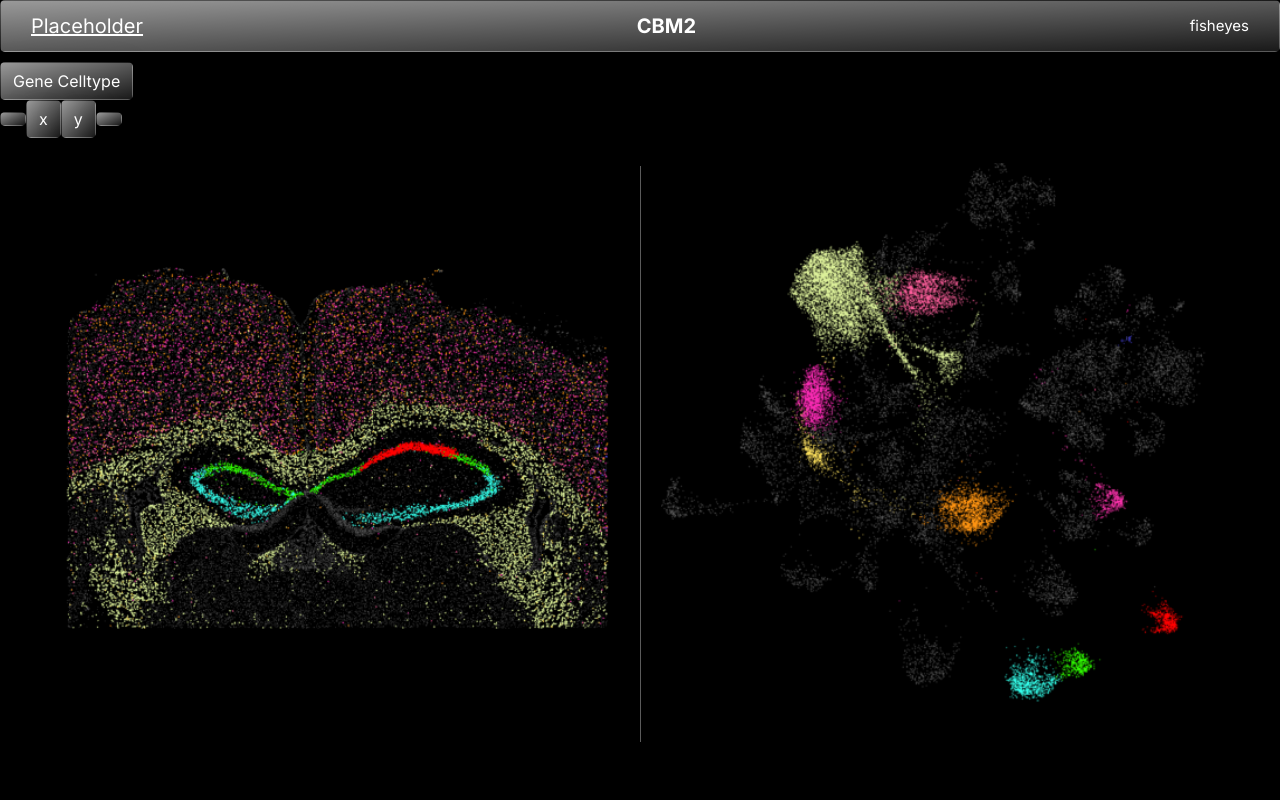
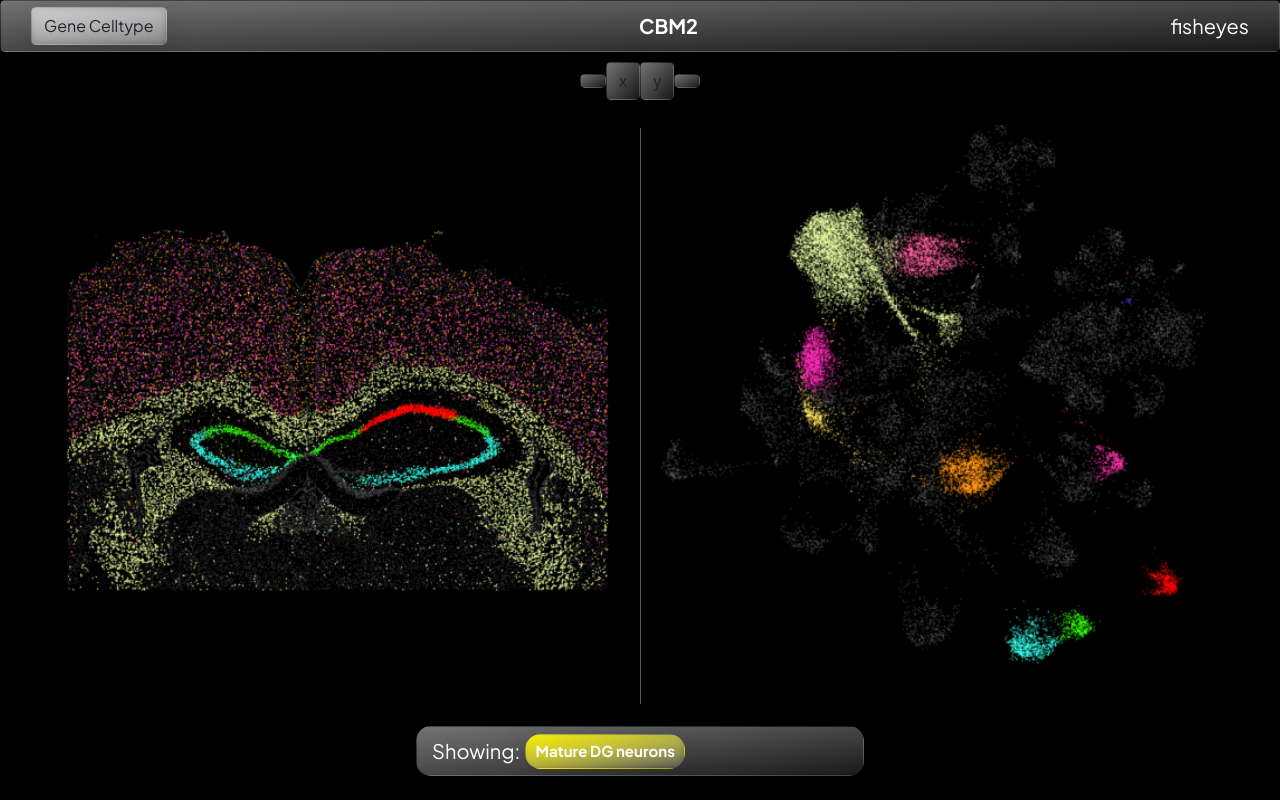
Before and after one commit to serrachow/fishies, a React (Create React App) app in the folder frontend/: page / in a window 1280 px wide. Built offline with nearby package versions, Linux system fonts and the light colour scheme.

Commit message:
Add bottom bar for showing which genes are active and tweak glassmorphism style again

```diff
--- a/frontend/public/index.html
+++ b/frontend/public/index.html
@@ -4,8 +4,8 @@
     <meta charset="utf-8" />
     <link rel="icon" href="%PUBLIC_URL%/favicon.ico" />
     <link rel="preconnect" href="https://fonts.googleapis.com">
-  <link rel="preconnect" href="https://fonts.gstatic.com" crossorigin>
-  <link href="https://fonts.googleapis.com/css2?family=Inter:wght@400;700&display=swap" rel="stylesheet">
+    <link rel="preconnect" href="https://fonts.gstatic.com" crossorigin>
+    <link href="https://fonts.googleapis.com/css2?family=Inter:wght@400;700&family=Plus+Jakarta+Sans:wght@400;700&display=swap" rel="stylesheet">
     <meta name="viewport" content="width=device-width, initial-scale=1" />
     <meta name="theme-color" content="#000000" />
     <meta
--- a/frontend/src/App.css
+++ b/frontend/src/App.css
@@ -15,11 +15,19 @@ body {
 }
 
 .glassmorphism {
-  background-image: linear-gradient(to bottom right, rgba(255, 255, 255, 0.60), rgb(255, 255, 255, 0.1));
+  background-image: linear-gradient(to bottom right, rgba(255, 255, 255, 0.45), rgb(255, 255, 255, 0.1));
   box-shadow: 0 4px 30px rgba(0, 0, 0, 0.1);
-  backdrop-filter: blur(7.5px);
-  -webkit-backdrop-filter: blur(7.5px);
+  backdrop-filter: blur(5px);
+  -webkit-backdrop-filter: blur(5px);
   border: 1px solid;
   border-image: linear-gradient(to bottom right, rgba(255, 255, 255, 1), rgb(255, 255, 255, 0)) 0;
   border-radius: 5px;
 }
+
+.App {
+  display: flex;
+  flex-direction: column;
+
+  justify-content: center;
+  align-items: center;
+}
--- a/frontend/src/App.js
+++ b/frontend/src/App.js
@@ -4,6 +4,8 @@ import './App.css';
 import Graphs from './components/Graphs/Graphs';
 import ButtonLayout from './components/button_layout/button_layout';
 import Coordinates from './components/Coordinates/Coordinates';
+import BottomDisplay from './components/BottomDisplay/BottomDisplay';
+import GeneComponent from './components/BottomDisplay/GeneComponent/GeneComponent';
 
 function App() {
   const handleClick = () => {
@@ -14,11 +16,9 @@ function App() {
   return (
     <div className="App">
       <Navbar/>
-      <ButtonLayout onClick={handleClick} variant="default" >
-        Gene Celltype
-      </ButtonLayout>
       <Coordinates/>
       <Graphs/>
+      <BottomDisplay children={<GeneComponent geneName={"Mature DG neurons"}/>}/>
     </div>
   );
 }
--- /dev/null
+++ b/frontend/src/components/BottomDisplay/BottomDisplay.css
@@ -0,0 +1,24 @@
+.bottom-bar {
+    position: fixed;
+    bottom: 3%;
+
+    width: 35%;
+    height: 50px;
+
+    border-radius: 15px;
+
+    display: flex;
+    justify-content: start;
+    align-items: center;
+
+    padding: 15px;
+}
+
+.bottom-bar p {
+    color: white;
+    font-family: 'Plus Jakarta Sans', sans-serif, bold;
+    font-size: 20px;
+
+    margin: 0;
+    margin-right: 5px;
+}
--- /dev/null
+++ b/frontend/src/components/BottomDisplay/BottomDisplay.js
@@ -0,0 +1,13 @@
+import './BottomDisplay.css';
+
+// takes in the genes showing currently
+function BottomDisplay( {children} ) {
+  return (
+    <div className="bottom-bar glassmorphism">
+        <p>Showing:</p>
+        {children}
+    </div>
+  )
+}
+
+export default BottomDisplay
--- /dev/null
+++ b/frontend/src/components/BottomDisplay/GeneComponent/GeneComponent.css
@@ -0,0 +1,20 @@
+.gene {
+    background-image: linear-gradient(to bottom right, rgba(245, 237, 1, 1), rgb(255, 255, 255, 0.0)) !important;
+    border-radius: 16px !important;
+
+    width: 160px;
+    height: 35px;
+
+    font-family: 'Plus Jakarta Sans', sans-serif, bold;
+    font-weight: bold;
+    color: white;
+
+    display: flex;
+    justify-content: center;
+    align-items: center;
+}
+
+.gene > p {
+    margin: 5px;
+    font-size: 15px;
+}
--- /dev/null
+++ b/frontend/src/components/BottomDisplay/GeneComponent/GeneComponent.js
@@ -0,0 +1,11 @@
+import './GeneComponent.css'
+
+function GeneComponent({geneName, active}) {
+  return (
+    <div className="glassmorphism gene">
+        <p>{geneName}</p>
+    </div>
+  )
+}
+
+export default GeneComponent
--- a/frontend/src/components/Navbar/Navbar.css
+++ b/frontend/src/components/Navbar/Navbar.css
@@ -1,6 +1,6 @@
 .main-navbar {
     width: 100%;
-    height: 3vw;
+    height: 3.75vw;
 
     display: flex;
     justify-content: space-between;
@@ -11,11 +11,12 @@
     margin-bottom: 10px;
 
     padding: 25px 30px 25px 30px;
+
+    font-family: 'Plus Jakarta Sans', sans-serif, bold;
 }
 
-.main-navbar > * {
+.main-navbar > header {
     color: white;
-    font-family:'Inter', sans-serif, bold;
     font-size: 20px;
 
     margin: 0;
--- a/frontend/src/components/Navbar/Navbar.js
+++ b/frontend/src/components/Navbar/Navbar.js
@@ -1,9 +1,13 @@
+import ButtonLayout from '../button_layout/button_layout'
 import './Navbar.css'
 
 export default function Navbar() {
   return (
     <div class="glassmorphism main-navbar">
-      <a href="https://www.youtube.com/watch?v=dQw4w9WgXcQ&pp=ygUJcmljayByb2xs">Placeholder</a>
+
+      <ButtonLayout variant="default" style={{color: "black"}}>
+        Gene Celltype
+      </ButtonLayout>
       <header class="navbar-heading">CBM2</header>
       <header class="navbar-sitename">fisheyes</header>
     </div>
--- a/frontend/src/components/button_layout/button_layout.css
+++ b/frontend/src/components/button_layout/button_layout.css
@@ -1,6 +1,5 @@
 .btn-default {
-    color: white;
-    font-family:'Inter', sans-serif, bold;
+    font-family: 'Plus Jakarta Sans', sans-serif, bold;
 
     position: relative !important;
 }
```
